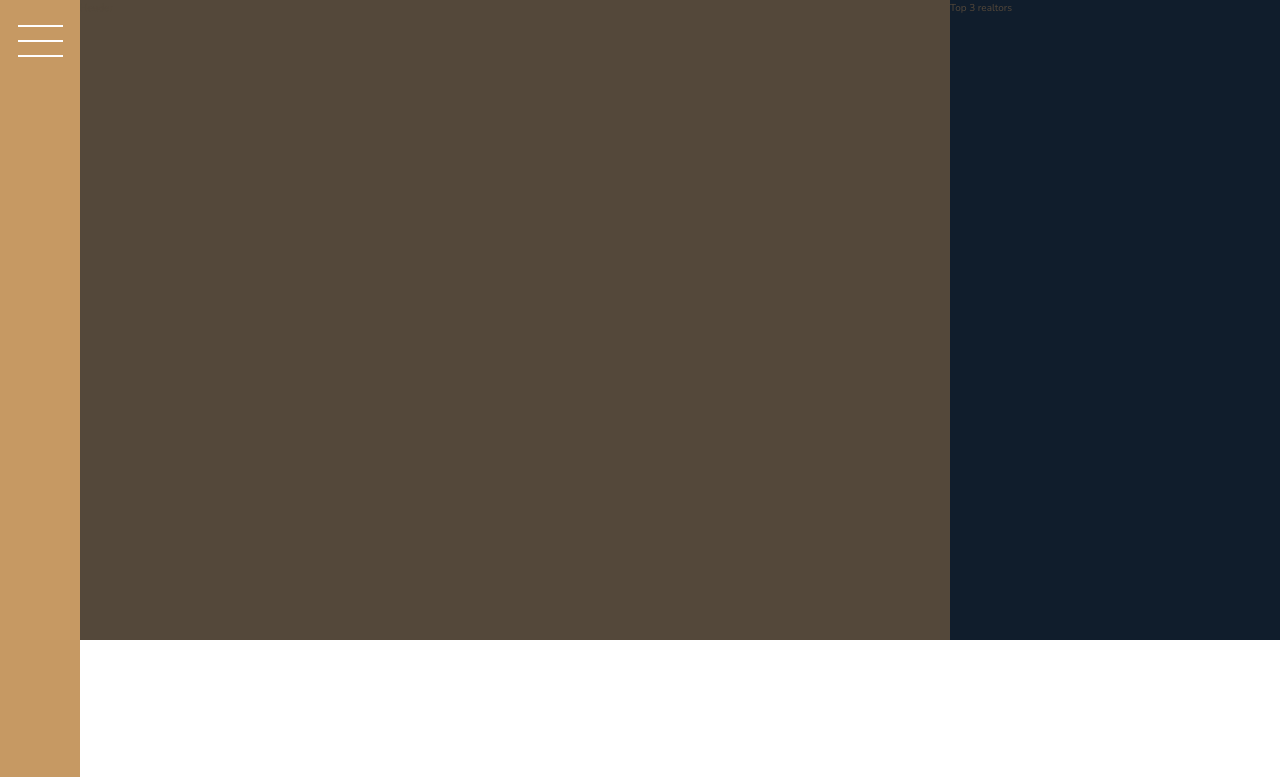
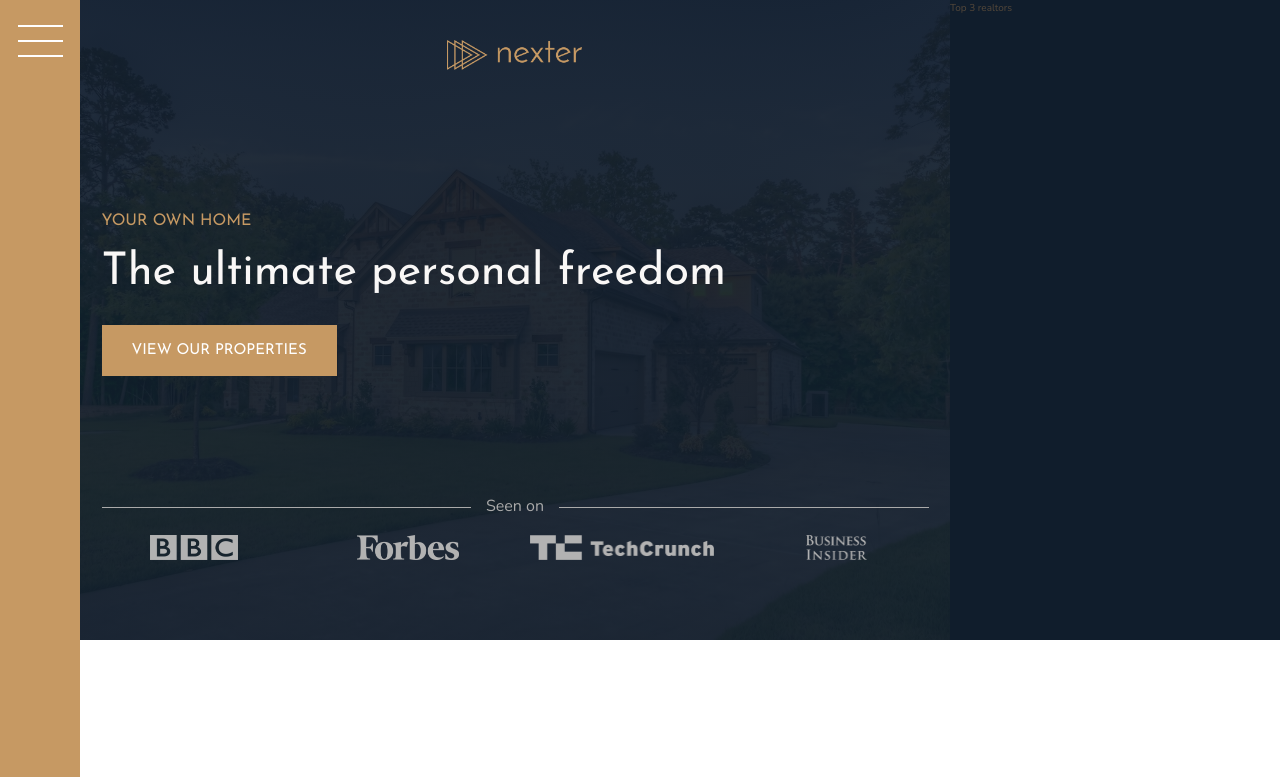
Before and after one commit to HeideQueen/nexter-css, a website: page index.html in a window 1280 px wide. Shown: the top 777 px of the page. Drawn offline with nearby package versions, Linux system fonts and the light colour scheme.

Commit message:
build the header section

```diff
--- a/index.html
+++ b/index.html
@@ -20,7 +20,17 @@
     </div>
 
     <header class="header">
-      Header
+      <img src="img/logo.png" alt="Nexter logo" class="header__logo" />
+      <h3 class="heading-3">Your own home</h3>
+      <h1 class="heading-1">The ultimate personal freedom</h1>
+      <button class="btn header__btn">View our properties</button>
+      <div class="header__seenon-text">Seen on</div>
+      <div class="header__seenon-logos">
+        <img src="img/logo-bbc.png" alt="Seen on logo 1" />
+        <img src="img/logo-forbes.png" alt="Seen on logo 2" />
+        <img src="img/logo-techcrunch.png" alt="Seen on logo 3" />
+        <img src="img/logo-bi.png" alt="Seen on logo 4" />
+      </div>
     </header>
 
     <div class="realtors">
--- a/sass/_header.scss
+++ b/sass/_header.scss
@@ -1,4 +1,59 @@
 .header {
   background-color: $color-grey-dark-1;
   grid-column: full-start / col-end 6;
+  background-image: linear-gradient(
+      rgba($color-secondary, 0.93),
+      rgba($color-secondary, 0.93)
+    ),
+    url(../img/hero.jpeg);
+  background-size: cover;
+  background-position: center;
+  padding: 8rem;
+  padding-top: 4rem;
+
+  display: grid;
+  grid-template-rows: 1fr min-content 6rem 1fr;
+  grid-template-columns: max-content;
+  row-gap: 1.5rem;
+  justify-content: center;
+
+  &__logo {
+    height: 3rem;
+    justify-self: center;
+  }
+
+  &__btn {
+    align-self: start;
+    justify-self: start;
+  }
+
+  &__seenon-text {
+    font-size: 1.6rem;
+    color: $color-grey-light-2;
+
+    display: grid;
+    grid-template-columns: 1fr max-content 1fr;
+    column-gap: 1.5rem;
+    align-items: center;
+
+    &::before,
+    &::after {
+      content: '';
+      height: 1px;
+      display: block;
+      background-color: currentColor;
+    }
+  }
+
+  &__seenon-logos {
+    display: grid;
+    grid-template-columns: repeat(4, 1fr);
+    gap: 3rem;
+    justify-items: center;
+
+    img {
+      height: 2.5rem;
+      filter: brightness(70%);
+    }
+  }
 }
--- a/sass/_typography.scss
+++ b/sass/_typography.scss
@@ -5,6 +5,10 @@
 
 .heading-1 {
   @extend %heading;
+
+  font-size: 4.5rem;
+  color: $color-grey-light-1;
+  line-height: 1;
 }
 
 .heading-2 {
```
Also changed, not shown: css/style.css.
